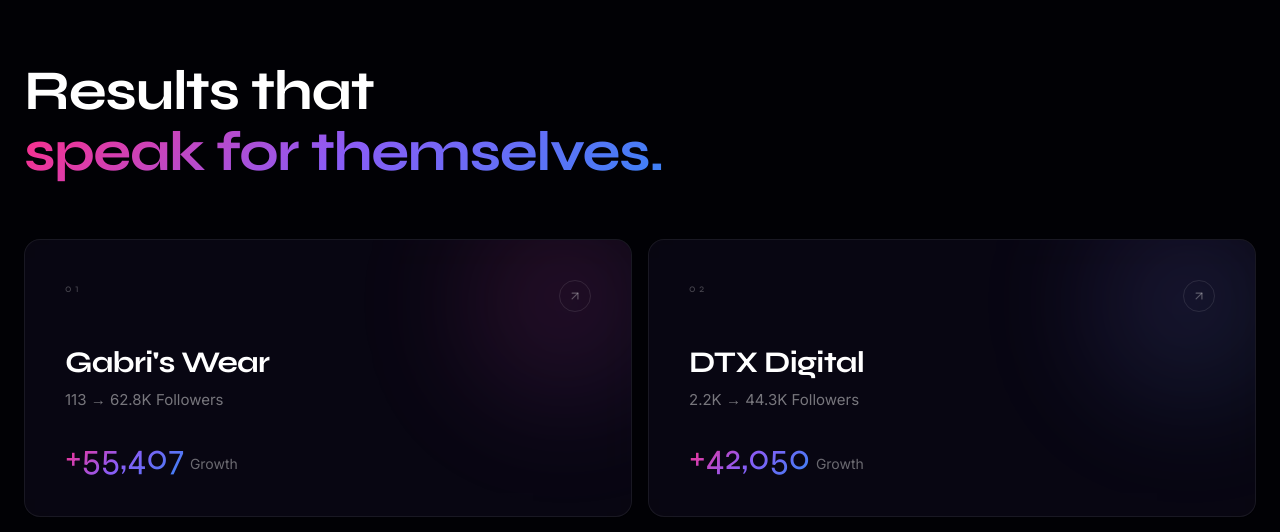
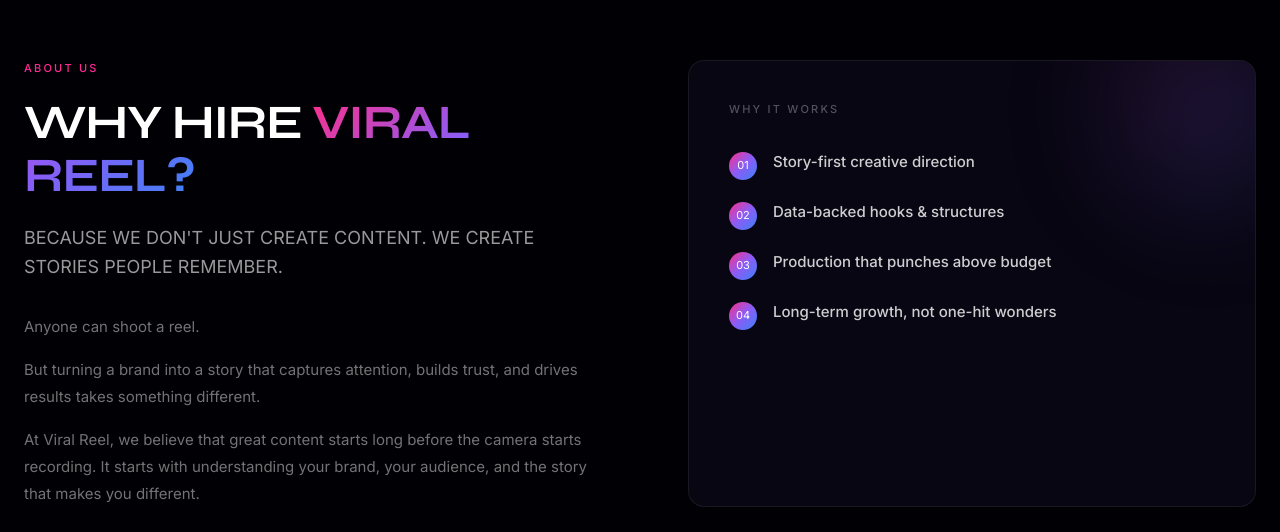
Before and after one commit to amreleraky57-arch/viralreels-studio, a React (Vite) app: page / in a window 1280 px wide. Shown: the part 4680-5212 px from the top of the page. Built offline with nearby package versions, Linux system fonts and the light colour scheme.

Commit message:
Update NM Media website

```diff
--- a/src/App.tsx
+++ b/src/App.tsx
@@ -4,7 +4,6 @@
 import { Services } from "@/components/site/Services";
 import { VideoShowcase } from "@/components/site/VideoShowcase";
 import { Stats } from "@/components/site/Stats";
-import { Results } from "@/components/site/Results";
 import { About } from "@/components/site/About";
 import { CTA } from "@/components/site/CTA";
 import { Footer } from "@/components/site/Footer";
@@ -20,7 +19,6 @@
           <Stats />
           <Services />
           <VideoShowcase />
-          <Results />
           <About />
           <CTA />
         </main>
```
